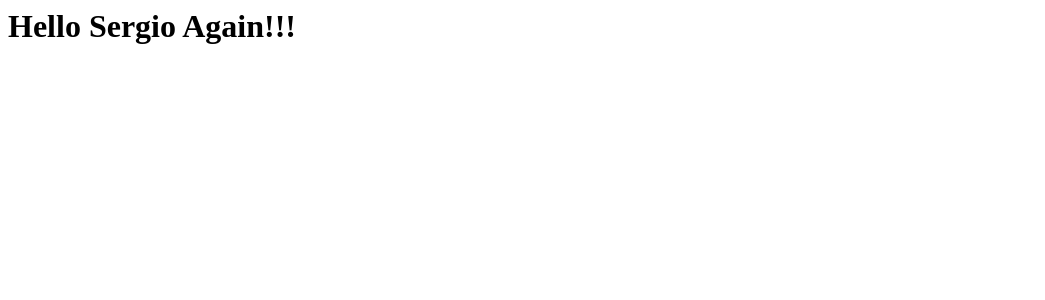
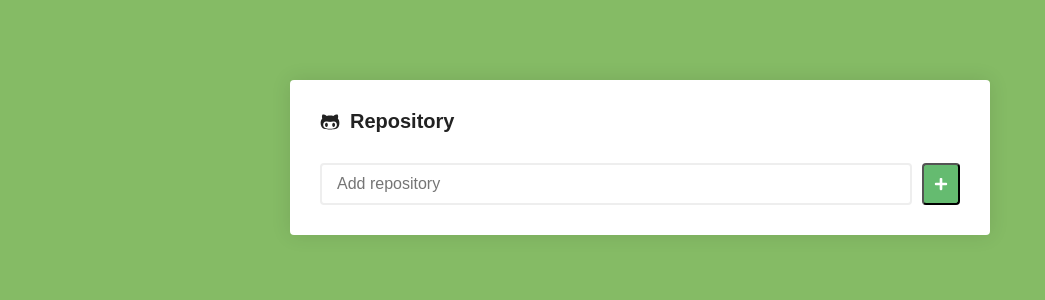
Before and after one commit to srosajazz/ReactJS-SPA-Project, a React (Create React App) app: page / in a window 1280 px wide. Shown: the top 300 px of the page, without its empty margins (0-1045 px from the left). Built offline with nearby package versions, Linux system fonts and the light colour scheme.

Commit message:
Styling Main Page

```diff
--- a/src/App.js
+++ b/src/App.js
@@ -1,10 +1,13 @@
 import React from 'react';
+import Routes from './routes';
+import GlobalStyle from './styles/global';
 
 function App() {
   return (
-    <div className="App">
-      <h1>Hello Sergio Again!!!</h1>
-    </div>
+    <>
+      <Routes />
+      <GlobalStyle />
+    </>
   );
 }
 
--- /dev/null
+++ b/src/pages/Main/index.js
@@ -0,0 +1,22 @@
+import React from 'react';
+import { FaGithubAlt, FaPlus } from 'react-icons/fa';
+
+import { Container, Form, SubmitButton } from './styles';
+
+export default function Main() {
+  return (
+    <Container>
+      <h1>
+        <FaGithubAlt />
+        Repository
+      </h1>
+      <Form onSubmit={() => {}}>
+        <input type="text" placeholder="Add repository" />
+
+        <SubmitButton>
+          <FaPlus color="#FFF" size={14} />
+        </SubmitButton>
+      </Form>
+    </Container>
+  );
+}
--- /dev/null
+++ b/src/pages/Main/styles.js
@@ -0,0 +1,48 @@
+import styled from 'styled-components';
+
+export const Container = styled.div`
+  max-width: 700px;
+  background: #fff;
+  border-radius: 4px;
+  box-shadow: 0 0 20px rgba(0, 0, 0, 0.1);
+  padding: 30px;
+  margin: 80px auto;
+
+  svg {
+    margin-right: 10px;
+  }
+
+  h1 {
+    font-size: 20px;
+    display: flex;
+    flex-direction: row;
+    align-items: center;
+  }
+`;
+
+export const Form = styled.form`
+  margin-top: 30px;
+  display: flex;
+  flex-direction: row;
+
+  input {
+    flex: 1;
+    border: 2px solid #eee;
+    padding: 10px 15px;
+    border-radius: 4px;
+    font-size: 16px;
+  }
+`;
+
+export const SubmitButton = styled.button.attrs({
+  type: 'submit',
+})`
+  background: #65bb70;
+  padding-left: 10px;
+  margin-left: 10px;
+  border-radius: 4px;
+
+  display: flex;
+  justify-content: center;
+  align-items: center;
+`;
--- /dev/null
+++ b/src/pages/Repository/index.js
@@ -0,0 +1,7 @@
+import React from 'react';
+
+// import { Container } from './styles';
+
+export default function Repository() {
+  return <h1>Repository</h1>;
+}
--- /dev/null
+++ b/src/routes.js
@@ -0,0 +1,16 @@
+import React from 'react';
+import { BrowserRouter, Switch, Route } from 'react-router-dom';
+
+import Main from './pages/Main';
+import Repository from './pages/Repository';
+
+export default function Routes() {
+  return (
+    <BrowserRouter>
+      <Switch>
+        <Route path="/" exact component={Main} />
+        <Route path="/repository" component={Repository} />
+      </Switch>
+    </BrowserRouter>
+  );
+}
--- /dev/null
+++ b/src/styles/global.js
@@ -0,0 +1,29 @@
+import { createGlobalStyle } from 'styled-components';
+
+export default createGlobalStyle`
+  * {
+    margin: 0;
+    padding: 0;
+    outline: 0;
+    box-sizing: border-box;
+  }
+
+  html, body, #root {
+    min-height: 100%;
+  }
+
+  body {
+    background: #85bb65
+    -webkit-font-smoothing: antialiased !important;
+  }
+
+  body, input, button {
+    color: #222;
+    font-size: 14px;
+    font-family: Arial, Helvetica, sans-serif;
+  }
+
+  button {
+    cursor: pointer;
+  }
+`;
```
Also changed, not shown: package.json (+5 -2 lines), 2 other files (tests, documents, lock files or other folders).
